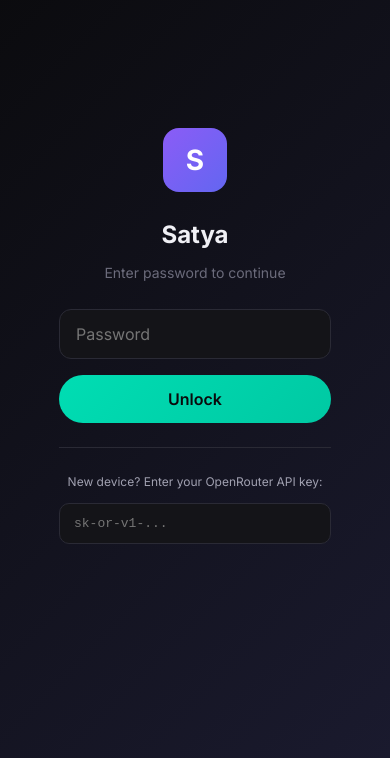
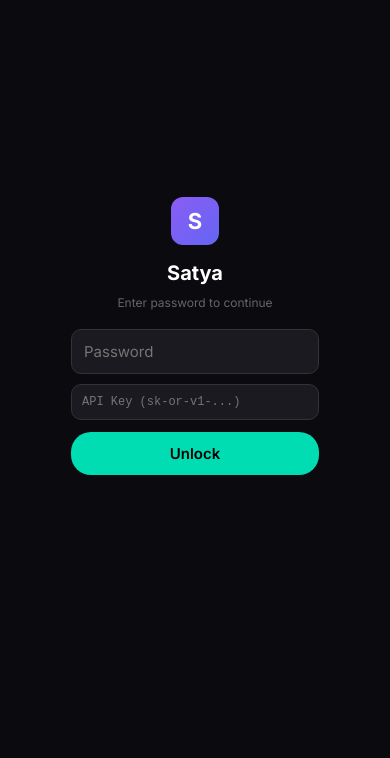
Before and after one commit to imrsbl/satya-llm-council, a plain HTML site: page index.html in a window 390 px wide. Shown: the part 86-844 px from the top of the page. Drawn offline with Linux system fonts and the light colour scheme.

Commit message:
Compact mobile-first login UI

```diff
--- a/index.html
+++ b/index.html
@@ -10,118 +10,75 @@
 </head>
 
 <body>
-    <!-- Password Protection Overlay -->
+    <!-- Password Protection Overlay - Compact Mobile-First Design -->
     <div id="login-overlay" style="
         position: fixed;
-        top: 0;
-        left: 0;
-        right: 0;
-        bottom: 0;
-        background: linear-gradient(135deg, #0a0a0c 0%, #1a1a2e 100%);
+        inset: 0;
+        background: #0a0a0f;
         display: flex;
-        flex-direction: column;
         align-items: center;
         justify-content: center;
         z-index: 9999;
-        min-height: 100vh;
-        min-height: -webkit-fill-available;
-        overflow: auto;
-        padding: 20px;
-        box-sizing: border-box;
     ">
-        <div style="text-align: center; max-width: 320px; padding: 24px;">
+        <div style="width: 100%; max-width: 280px; padding: 16px; text-align: center;">
+            <!-- Logo -->
             <div
-                style="width: 64px; height: 64px; background: linear-gradient(135deg, #8b5cf6 0%, #6366f1 100%); border-radius: 16px; display: flex; align-items: center; justify-content: center; margin: 0 auto 24px; font-size: 28px; font-weight: 700; color: white;">
+                style="width: 48px; height: 48px; background: linear-gradient(135deg, #8b5cf6, #6366f1); border-radius: 12px; display: inline-flex; align-items: center; justify-content: center; font-size: 22px; font-weight: 700; color: #fff; margin-bottom: 12px;">
                 S</div>
-            <h2 style="color: #f0f0f5; font-size: 24px; margin-bottom: 8px; font-family: Inter, sans-serif;">Satya</h2>
-            <p style="color: #6b6b7b; font-size: 14px; margin-bottom: 24px; font-family: Inter, sans-serif;">Enter
-                password to continue</p>
+            <h2 style="color: #fff; font-size: 20px; margin: 0 0 4px; font-family: Inter, sans-serif;">Satya</h2>
+            <p style="color: #666; font-size: 12px; margin: 0 0 16px; font-family: Inter, sans-serif;">Enter password to
+                continue</p>
+
+            <!-- Password Input -->
             <input type="password" id="login-password" placeholder="Password" style="
-                width: 100%;
-                padding: 14px 16px;
-                background: #141418;
-                border: 1px solid #2a2a35;
-                border-radius: 12px;
-                color: #f0f0f5;
-                font-size: 16px;
-                font-family: Inter, sans-serif;
-                outline: none;
-                margin-bottom: 16px;
-                box-sizing: border-box;
+                width: 100%; padding: 12px; background: #1a1a20; border: 1px solid #333;
+                border-radius: 10px; color: #fff; font-size: 15px; font-family: Inter, sans-serif;
+                outline: none; margin-bottom: 10px; box-sizing: border-box;
             " onkeypress="if(event.key==='Enter') attemptLogin()">
+
+            <!-- API Key Input (always visible now for simplicity) -->
+            <input type="text" id="login-api-key" placeholder="API Key (sk-or-v1-...)" style="
+                width: 100%; padding: 10px; background: #1a1a20; border: 1px solid #333;
+                border-radius: 10px; color: #0f8; font-size: 12px; font-family: monospace;
+                outline: none; margin-bottom: 12px; box-sizing: border-box;
+            ">
+
+            <!-- Unlock Button -->
             <button onclick="attemptLogin()" style="
-                width: 100%;
-                padding: 14px 16px;
-                background: linear-gradient(135deg, #00DDB3 0%, #00c9a3 100%);
-                border: none;
-                border-radius: 24px;
-                color: #0a0a0c;
-                font-size: 16px;
-                font-weight: 600;
-                font-family: Inter, sans-serif;
-                cursor: pointer;
+                width: 100%; padding: 12px; background: #00DDB3; border: none;
+                border-radius: 20px; color: #000; font-size: 15px; font-weight: 600;
+                font-family: Inter, sans-serif; cursor: pointer;
             ">Unlock</button>
+
             <p id="login-error"
-                style="color: #ef4444; font-size: 12px; margin-top: 12px; display: none; font-family: Inter, sans-serif;">
+                style="color: #f44; font-size: 11px; margin: 8px 0 0; display: none; font-family: Inter, sans-serif;">
                 Incorrect password</p>
-
-            <!-- API Key Setup (shows if no key stored) -->
-            <div id="api-key-setup"
-                style="margin-top: 24px; padding-top: 24px; border-top: 1px solid #2a2a35; display: none;">
-                <p style="color: #a0a0b0; font-size: 12px; margin-bottom: 12px; font-family: Inter, sans-serif;">New
-                    device? Enter your OpenRouter API key:</p>
-                <input type="password" id="login-api-key" placeholder="sk-or-v1-..." style="
-                    width: 100%;
-                    padding: 12px 14px;
-                    background: #141418;
-                    border: 1px solid #2a2a35;
-                    border-radius: 10px;
-                    color: #f0f0f5;
-                    font-size: 13px;
-                    font-family: monospace;
-                    outline: none;
-                    box-sizing: border-box;
-                ">
-            </div>
         </div>
     </div>
 
     <script>
-        // Password hash (SHA-256 of "satya2026")
-        const PASSWORD_HASH = "a3f5b2c8d1e4f6a7b9c0d2e3f5a6b7c8d9e0f1a2b3c4d5e6f7a8b9c0d1e2f3a4";
+        // Check if already authenticated
+        (function () {
+            const authKey = localStorage.getItem('satya_auth');
+            if (authKey === 'authenticated') {
+                document.getElementById('login-overlay').style.display = 'none';
+            }
+            // Pre-fill API key if stored
+            const storedKey = localStorage.getItem('satya_api_key');
+            if (storedKey) {
+                document.getElementById('login-api-key').value = storedKey;
+            }
+        })();
 
-        // Check if already authenticated
-        if (localStorage.getItem('satya_auth') === PASSWORD_HASH) {
-            document.getElementById('login-overlay').style.display = 'none';
-        }
+        function attemptLogin() {
+            const password = document.getElementById('login-password').value;
+            const apiKey = document.getElementById('login-api-key').value.trim();
 
-        // Show API key setup if no key stored
-        if (!localStorage.getItem('satya_api_key')) {
-            document.getElementById('api-key-setup').style.display = 'block';
-        }
-
-        async function hashPassword(password) {
-            const encoder = new TextEncoder();
-            const data = encoder.encode(password);
-            const hashBuffer = await crypto.subtle.digest('SHA-256', data);
-            const hashArray = Array.from(new Uint8Array(hashBuffer));
-            return hashArray.map(b => b.toString(16).padStart(2, '0')).join('');
-        }
-
-        async function attemptLogin() {
-            const password = document.getElementById('login-password').value;
-            const apiKeyInput = document.getElementById('login-api-key');
-            const hash = await hashPassword(password);
-
-            // Simple password check - change this to your password
             if (password === 'satya2026') {
-                localStorage.setItem('satya_auth', hash);
-
-                // Save API key if provided
-                if (apiKeyInput && apiKeyInput.value.trim()) {
-                    localStorage.setItem('satya_api_key', apiKeyInput.value.trim());
+                localStorage.setItem('satya_auth', 'authenticated');
+                if (apiKey) {
+                    localStorage.setItem('satya_api_key', apiKey);
                 }
-
                 document.getElementById('login-overlay').style.display = 'none';
             } else {
                 document.getElementById('login-error').style.display = 'block';
```
